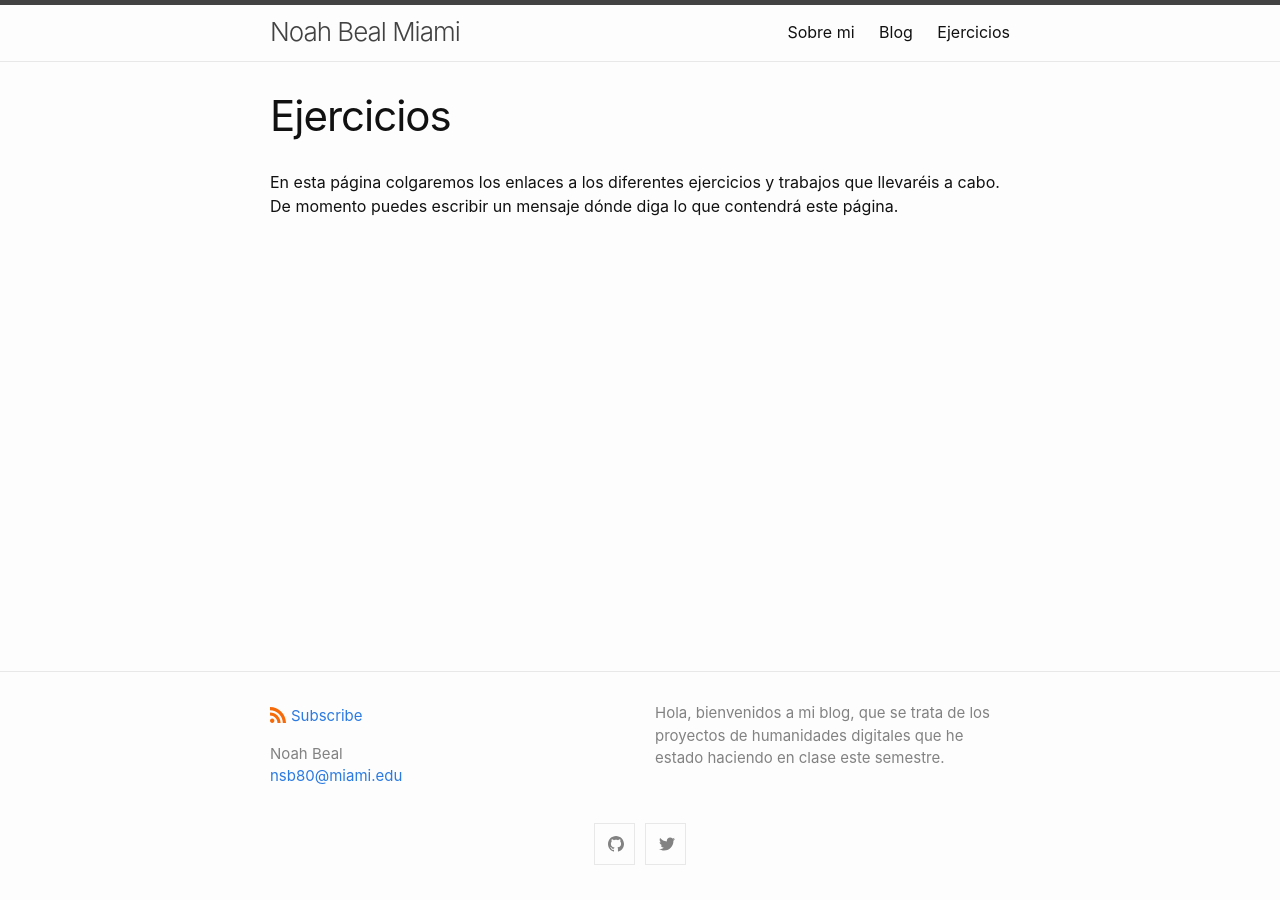
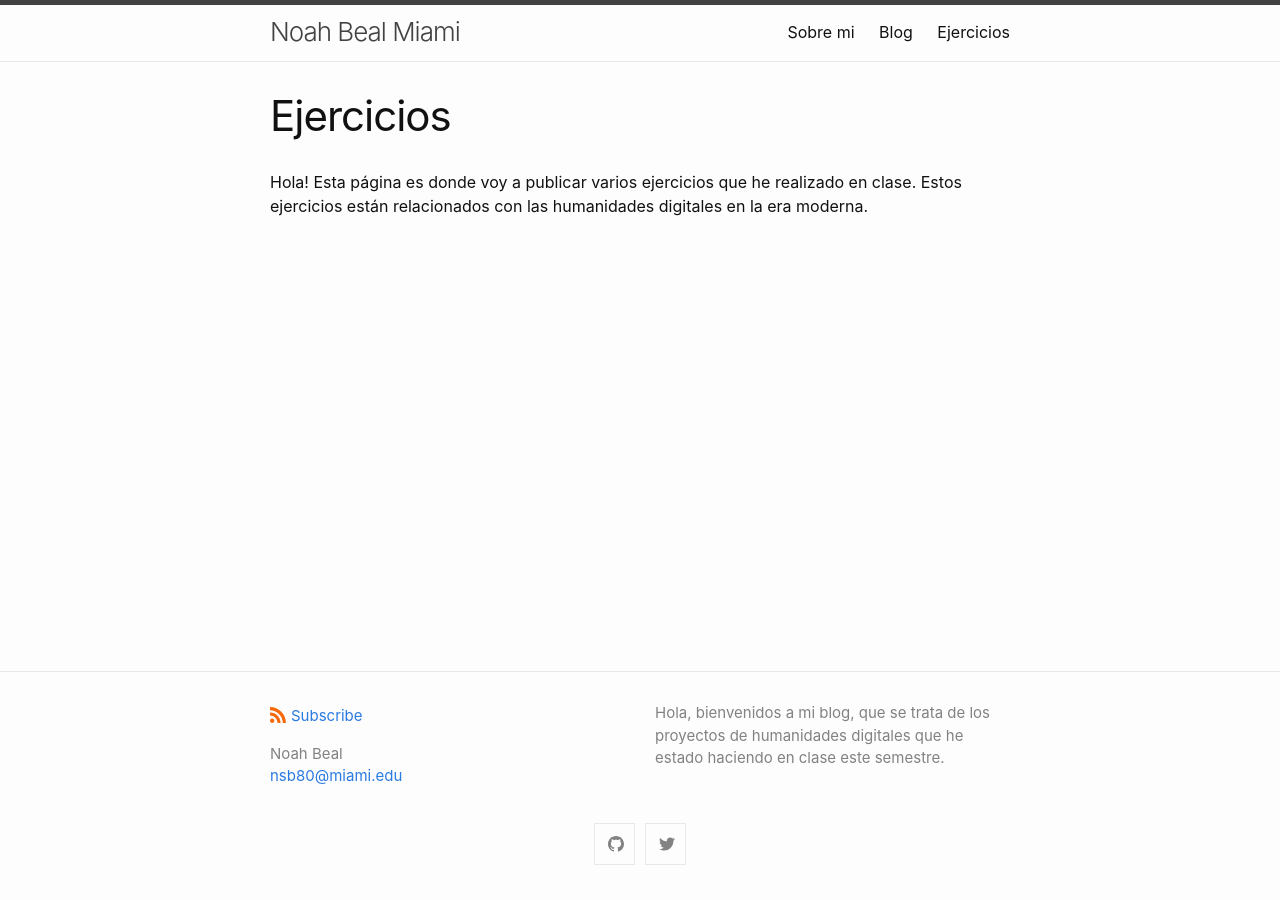
Before and after one commit to NoahBeal/NoahBeal.github.io, a Jekyll site: the page built from ejercicios.md, in a window 1280 px wide. Built offline with Jekyll 4.4.1, drawn with Linux system fonts in a browser that asks for light colours.

Commit message:
Update ejercicios.md

```diff
--- a/ejercicios.md
+++ b/ejercicios.md
@@ -4,4 +4,4 @@ title: Ejercicios
 permalink: /ejercicios/
 ---
 
-En esta página colgaremos los enlaces a los diferentes ejercicios y trabajos que llevaréis a cabo. De momento puedes escribir un mensaje dónde diga lo que contendrá este página.
+Hola! Esta página es donde voy a publicar varios ejercicios que he realizado en clase. Estos ejercicios están relacionados con las humanidades digitales en la era moderna.
```
